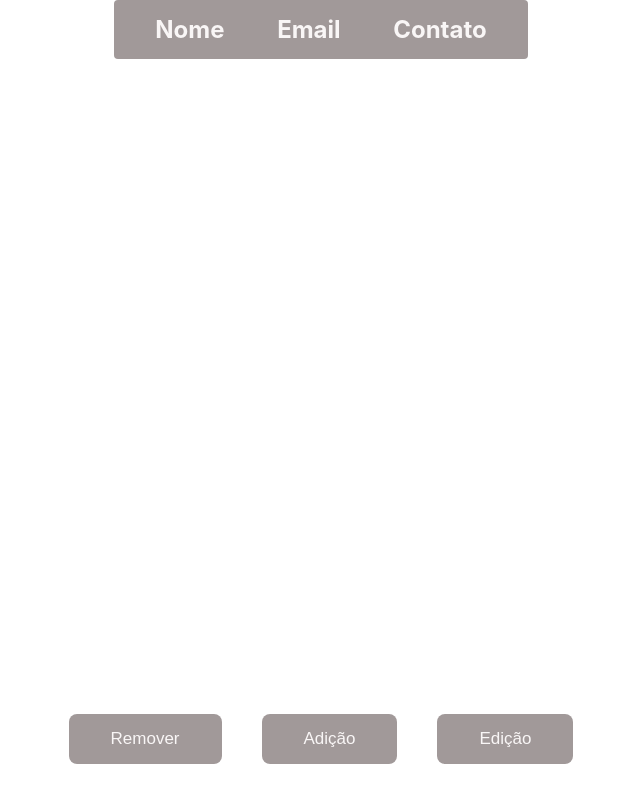
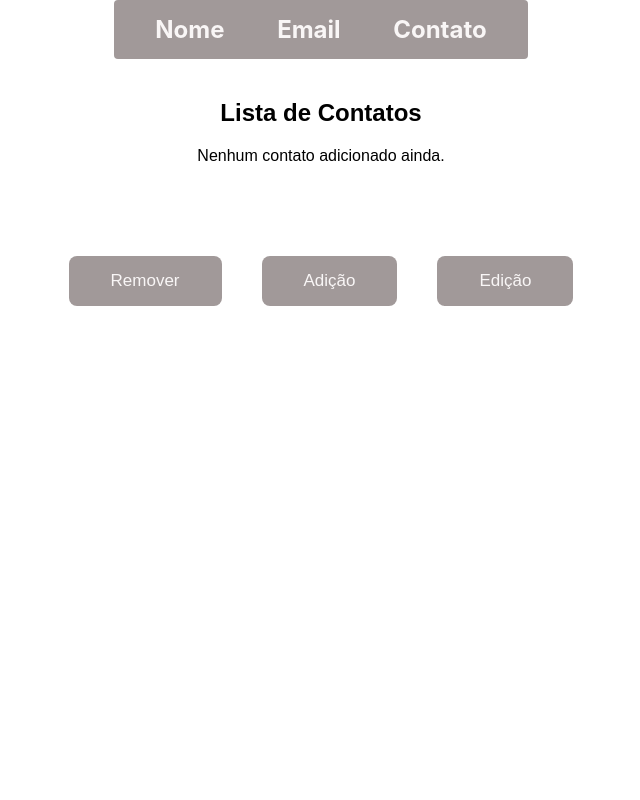
Before and after one commit to wiliamDesigner/Lista-de-contato, a React (Create React App) app: page / in a window 1280 px wide. Shown: the top 800 px of the page, without its empty margins (319-959 px from the left). Built offline with nearby package versions, Linux system fonts and the light colour scheme.

Commit message:
3.0-Definitivo

```diff
--- a/src/App.js
+++ b/src/App.js
@@ -9,8 +9,8 @@ function App() {
   return (
     <div className="App">
       <Titulo />
+      <ListaContatos/>
       <Botoes/>
-      <ListaContatos/>
     </div>
   );
 }
--- a/src/Redux/listaSlice.js
+++ b/src/Redux/listaSlice.js
@@ -14,7 +14,7 @@ const listaSlice = createSlice({
       state.itens.push({id:nextId++, nome: "Novo Nome", email: "novo@email.com", contato: "9999-9999" });
     },
     removerItem:(state,action)=>{
-      state.itens=state.itens.filter((item)=>item.id !== action.payload);
+      state.itens.pop();
     },
     editarItem:(state,action)=>{
       const{id,nome,email,contato}=action.payload;
--- a/src/componentes/Botoes.js
+++ b/src/componentes/Botoes.js
@@ -1,43 +1,53 @@
-
-import React from "react";
+import React, { useState } from "react";
 import { useDispatch } from "react-redux";
-import{adicionarItem}from "../Redux/listaSlice";
-import{removerItem}from "../Redux/listaSlice";
-import{editarItem}from "../Redux/listaSlice";
-
+import { adicionarItem, removerItem } from "../Redux/listaSlice";
+import EditorDeItem from "../componentes/editordeIten";
 
 function Botoes() {
-
-  const dispatch =useDispatch();
+  const dispatch = useDispatch();
+  const [mostrarEditor, setMostrarEditor] = useState(false);
 
   return (
-    <div style={styles.container2}>
-      <button style={styles.item2} onClick={()=>dispatch(removerItem())}>Remover</button>
-      <button style={styles.item2} onClick={()=>dispatch(adicionarItem())} >Adição</button>
-      <button style={styles.item2} onClick={()=>dispatch(editarItem())} >Edição</button>
+    <div style={styles.wrapper}>
+      <div style={styles.container2}>
+        <button style={styles.item2} onClick={() => dispatch(removerItem())}>
+          Remover
+        </button>
+        <button style={styles.item2} onClick={() => dispatch(adicionarItem())}>
+          Adição
+        </button>
+        <button style={styles.item2} onClick={() => setMostrarEditor(true)}>
+          Edição
+        </button>
+      </div>
+
+      {mostrarEditor && <EditorDeItem />} {}
     </div>
   );
 }
 
 const styles = {
+  wrapper: {
+    display: "flex",
+    flexDirection: "column",
+    alignItems: "center",
+  },
   container2: {
     display: "flex",
     justifyContent: "center",
     alignItems: "center",
-    height: "170vh",
+    height: "20vh",
     gap: "40px",
   },
   item2: {
     padding: "15px 42px",
-    backgroundColor:"#A19999",
-    border:"none",
-    borderRadius:"8px",
-    color:"#F9F6F6",
-    cursor:"pointer",
-    fontSize:"17px",
+    backgroundColor: "#A19999",
+    border: "none",
+    borderRadius: "8px",
+    color: "#F9F6F6",
+    cursor: "pointer",
+    fontSize: "17px",
   },
-
-
 };
 
 export default Botoes;
--- /dev/null
+++ b/src/componentes/editordeIten.js
@@ -0,0 +1,76 @@
+import React, { useState } from "react";
+import { useDispatch, useSelector } from "react-redux";
+import { editarItem } from "../Redux/listaSlice";
+
+function EditorDeItem() {
+  const dispatch = useDispatch();
+  const itens = useSelector((state) => state.lista.itens);
+  const [nome, setNome] = useState("");
+  const [email, setEmail] = useState("");
+  const [contato, setContato] = useState("");
+
+  const handleEditar = () => {
+    if (itens.length === 0) return;
+
+    const ultimoItem = itens[itens.length - 1];
+    dispatch(
+      editarItem({
+        id: ultimoItem.id,
+        nome,
+        email,
+        contato,
+      })
+    );
+  };
+
+  return (
+    <div style={styles.itens}>
+      <input
+        style={styles.itens2}
+        type="text"
+        placeholder="Nome"
+        value={nome}
+        onChange={(e) => setNome(e.target.value)}
+      />
+      <input
+        style={styles.itens2}
+        type="email"
+        placeholder="Email"
+        value={email}
+        onChange={(e) => setEmail(e.target.value)}
+      />
+      <input
+        style={styles.itens2}
+        type="text"
+        placeholder="Contato"
+        value={contato}
+        onChange={(e) => setContato(e.target.value)}
+      />
+      <button style={styles.itens2} onClick={handleEditar}>
+        Editar último item
+      </button>
+    </div>
+  );
+}
+
+const styles = {
+  itens: {
+    display: "flex",
+    justifyContent: "center",
+    alignItems: "center",
+    height: "20vh",
+    gap: "20px",
+  },
+  itens2: {
+    padding: "15px 10px",
+    backgroundColor: "#A19999",
+    border: "none",
+    borderRadius: "8px",
+    color: "#F9F6F6",
+    cursor: "pointer",
+    fontSize: "17px",
+    textAlign: "center",
+  },
+};
+
+export default EditorDeItem;
--- a/src/index.css
+++ b/src/index.css
@@ -5,7 +5,6 @@ body {
     sans-serif;
   -webkit-font-smoothing: antialiased;
   -moz-osx-font-smoothing: grayscale;
-  overflow: hidden;  /* Remove a barra de rolagem */
   margin: 0;
 }
 
```
